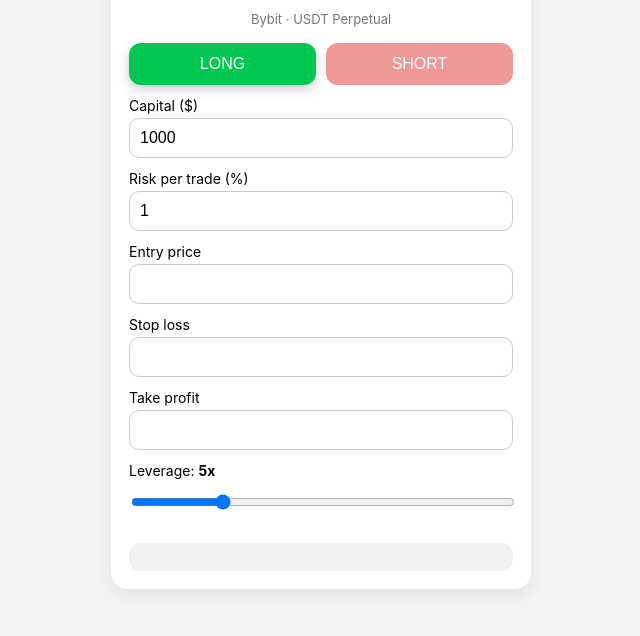
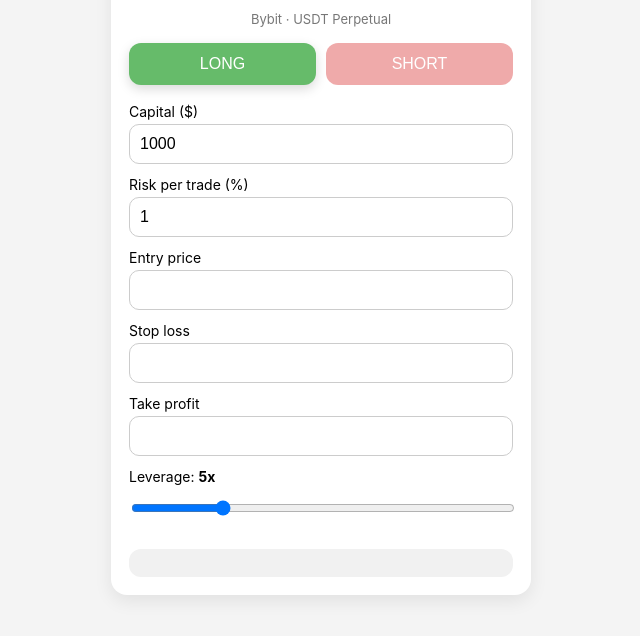
Before and after one commit to denis405/riskcalculator, a plain HTML site: page index.html in a window 1280 px wide. Shown: the part 74-710 px from the top of the page, without its empty margins (319-959 px from the left). Drawn offline with Linux system fonts and the light colour scheme.

Commit message:
Update index.html

```diff
--- a/index.html
+++ b/index.html
@@ -59,7 +59,7 @@ input[type="number"], input[type="range"] {
 .switch {
   display: flex;
   gap: 10px;
-  margin-bottom: 10px;
+  margin-bottom: 18px; /* увеличенное расстояние до первой графы ввода */
 }
 
 .switch button {
@@ -69,17 +69,17 @@ input[type="number"], input[type="range"] {
   border-radius: 12px;
   border: none;
   cursor: pointer;
-  opacity: 0.4;
+  opacity: 0.6; /* менее ярко */
   transition: opacity 0.15s ease, box-shadow 0.15s ease;
 }
 
 .switch button.active {
   opacity: 1;
-  box-shadow: 0 4px 12px rgba(0,0,0,0.2);
+  box-shadow: 0 4px 12px rgba(0,0,0,0.15);
 }
 
-.long { background: #00c853; color: #fff; }
-.short { background: #d50000; color: #fff; }
+.long { background: #66bb6a; color: #fff; } /* менее яркий зелёный */
+.short { background: #e57373; color: #fff; } /* менее яркий красный */
 
 .hint {
   font-size: 13px;
```
